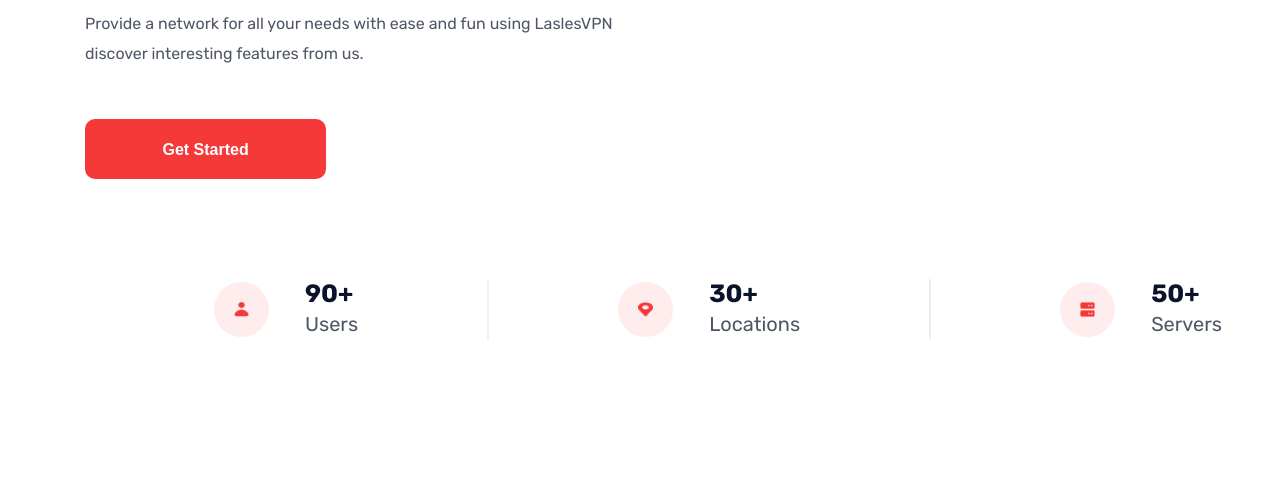
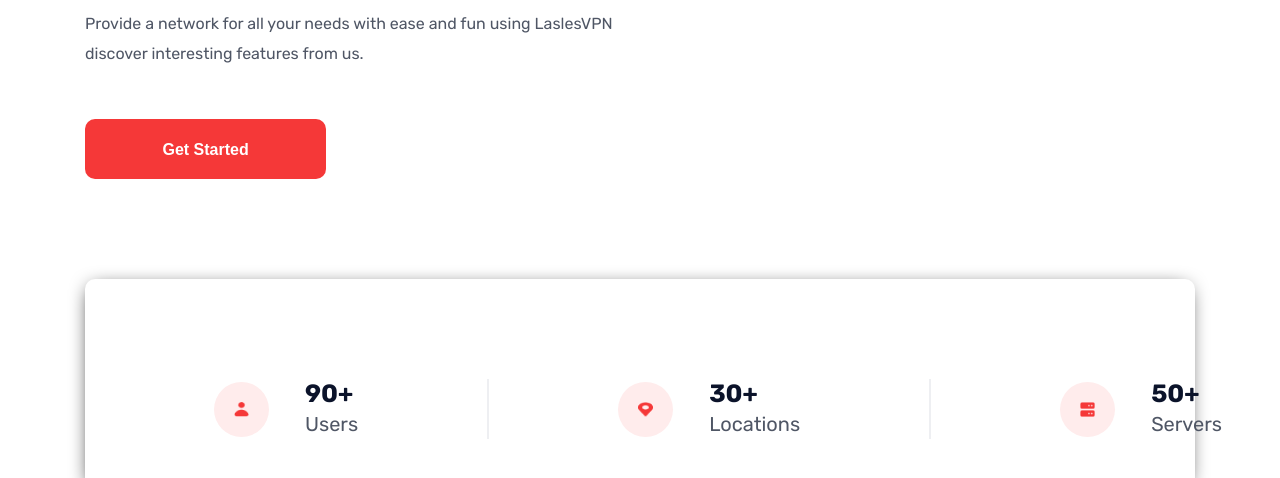
Before and after one commit to Sayeedislam/lavavpn, a plain HTML site: page index.html in a window 1280 px wide. Shown: the part 318-796 px from the top of the page. Drawn offline with Linux system fonts and the light colour scheme.

Commit message:
secend commit

```diff
--- a/style.css
+++ b/style.css
@@ -134,9 +134,12 @@ body {
 }
 
 .total_user {
+    margin: 100px 0 0;
+    box-shadow: -1px 3px 20px -7px;
     padding: 100px 0px 50px;
     display: flex;
     justify-content: space-around;
+    border-radius: 10px;
 }
 
 .user_box {
@@ -601,7 +604,7 @@ body {
 }
 
 #footer_section {
-    background-color: #F8F8F8;
+    background-color: rgb(248, 248, 248);
     margin-top: 213px;
 }
 
```
